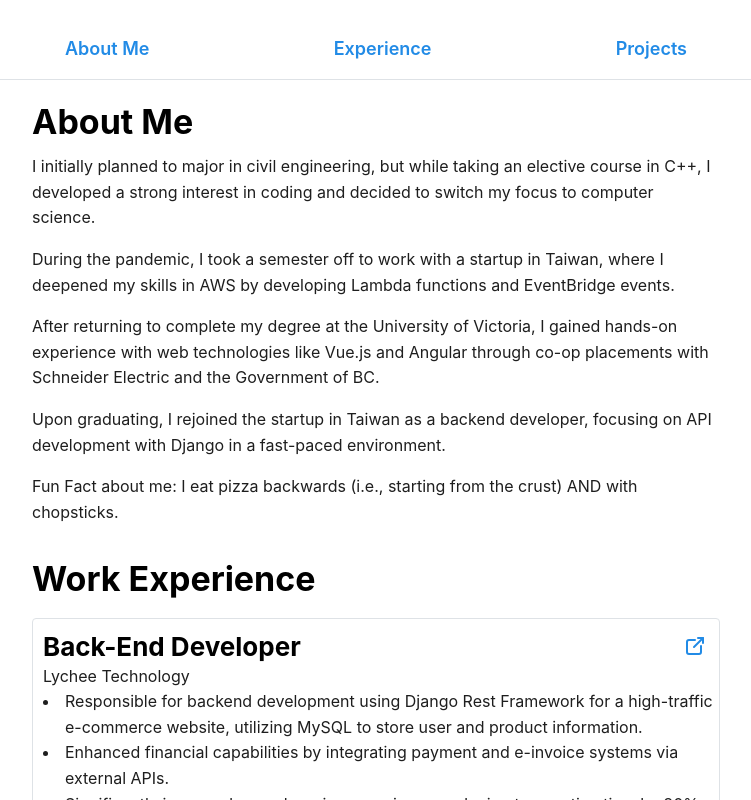
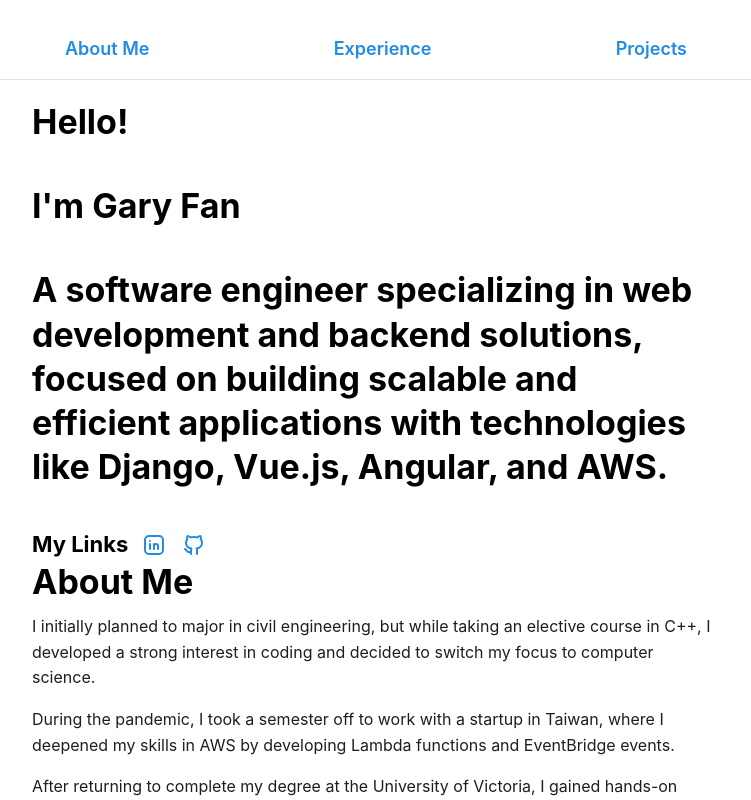
Before and after one commit to garyfan1/my_first_react, a React (Vite) app: page / in a window 1280 px wide. Shown: the top 800 px of the page, without its empty margins (264-1015 px from the left). Built offline with nearby package versions, Linux system fonts and the light colour scheme.

Commit message:
add Hello section

```diff
--- a/src/App.tsx
+++ b/src/App.tsx
@@ -3,6 +3,7 @@ import { AppShell, Container, Space, Text, ListItem } from "@mantine/core";
 import "@mantine/core/styles.css";
 
 import { MantineProvider, createTheme } from "@mantine/core";
+import Hello from "./sections/hello"
 import AboutMe from "./sections/aboutMe";
 import Experience from "./sections/experience";
 import Projects from "./sections/projects";
@@ -59,6 +60,7 @@ function App() {
 
         <AppShell.Main>
           <Container size="sm">
+            <Hello/>
             <AboutMe ref={aboutMeRef} />
             <Space h={32} />
             <Experience ref={experieceRef} />
--- /dev/null
+++ b/src/sections/hello.tsx
@@ -0,0 +1,41 @@
+import { ActionIcon, Group, Space, Title } from "@mantine/core";
+import { IconBrandGithub, IconBrandLinkedin } from "@tabler/icons-react";
+const Hello = () => {
+  return (
+    <>
+      <Title order={1}>Hello!</Title>
+      <Space h={40}/>
+      <Title order={1}>I'm Gary Fan</Title>
+      <Space h={40}/>
+      <Title order={1}>
+        A software engineer specializing in web development and backend
+        solutions, focused on building scalable and efficient applications with
+        technologies like Django, Vue.js, Angular, and AWS.
+      </Title>
+      <Space h={40}/>
+
+    <Group gap="sm">
+    <Title order={3}>My Links</Title>
+      <ActionIcon
+        variant="transparent"
+        component="a"
+        href="https://www.linkedin.com/in/garyfanincanada/"
+        target="_blank"
+      >
+        <IconBrandLinkedin />
+      </ActionIcon>
+
+      <ActionIcon
+        variant="transparent"
+        component="a"
+        href="https://www.linkedin.com/in/garyfanincanada/"
+        target="_blank"
+      >
+        <IconBrandGithub />
+      </ActionIcon>
+      </Group>
+    </>
+  );
+};
+
+export default Hello;
```
